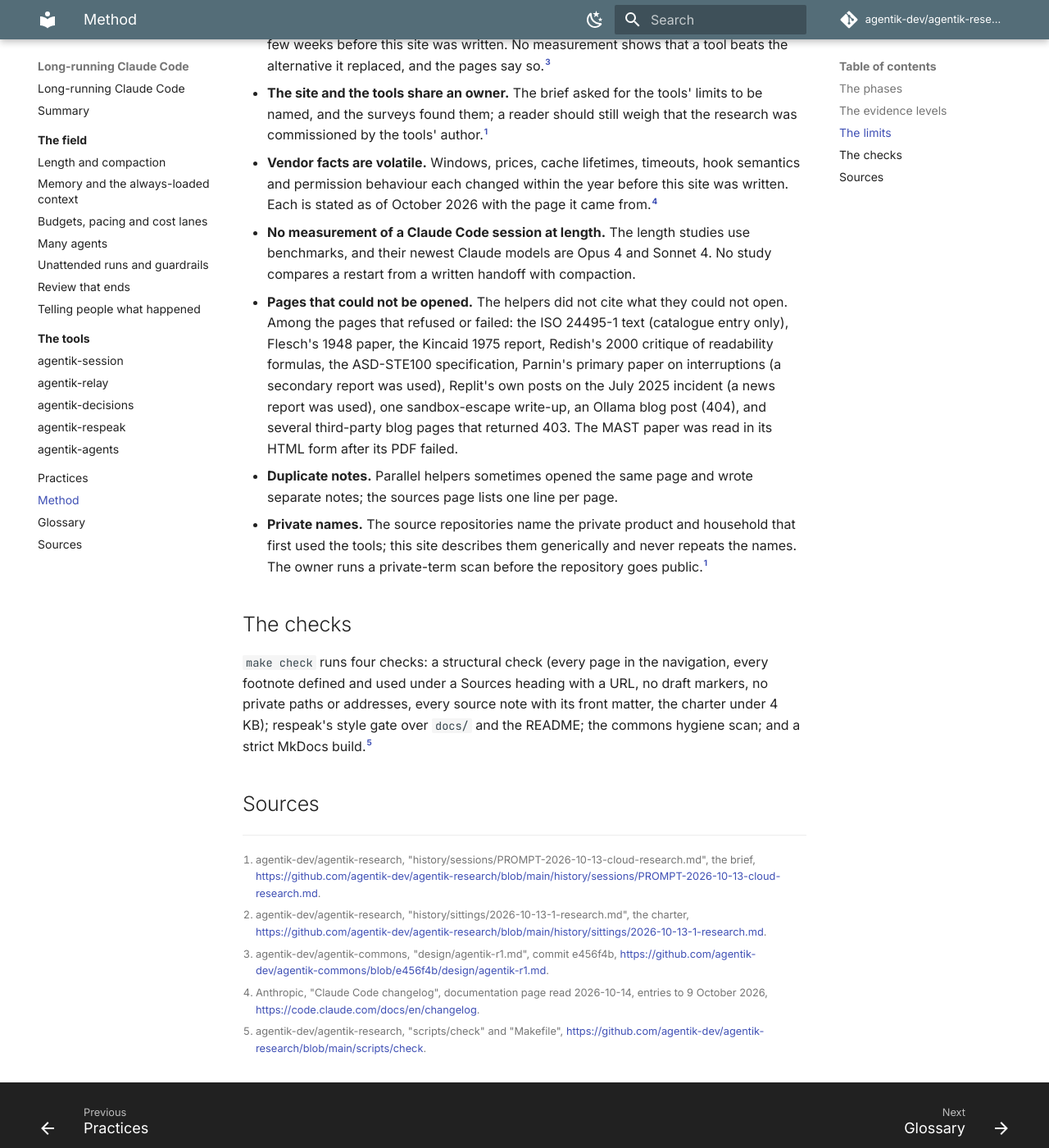
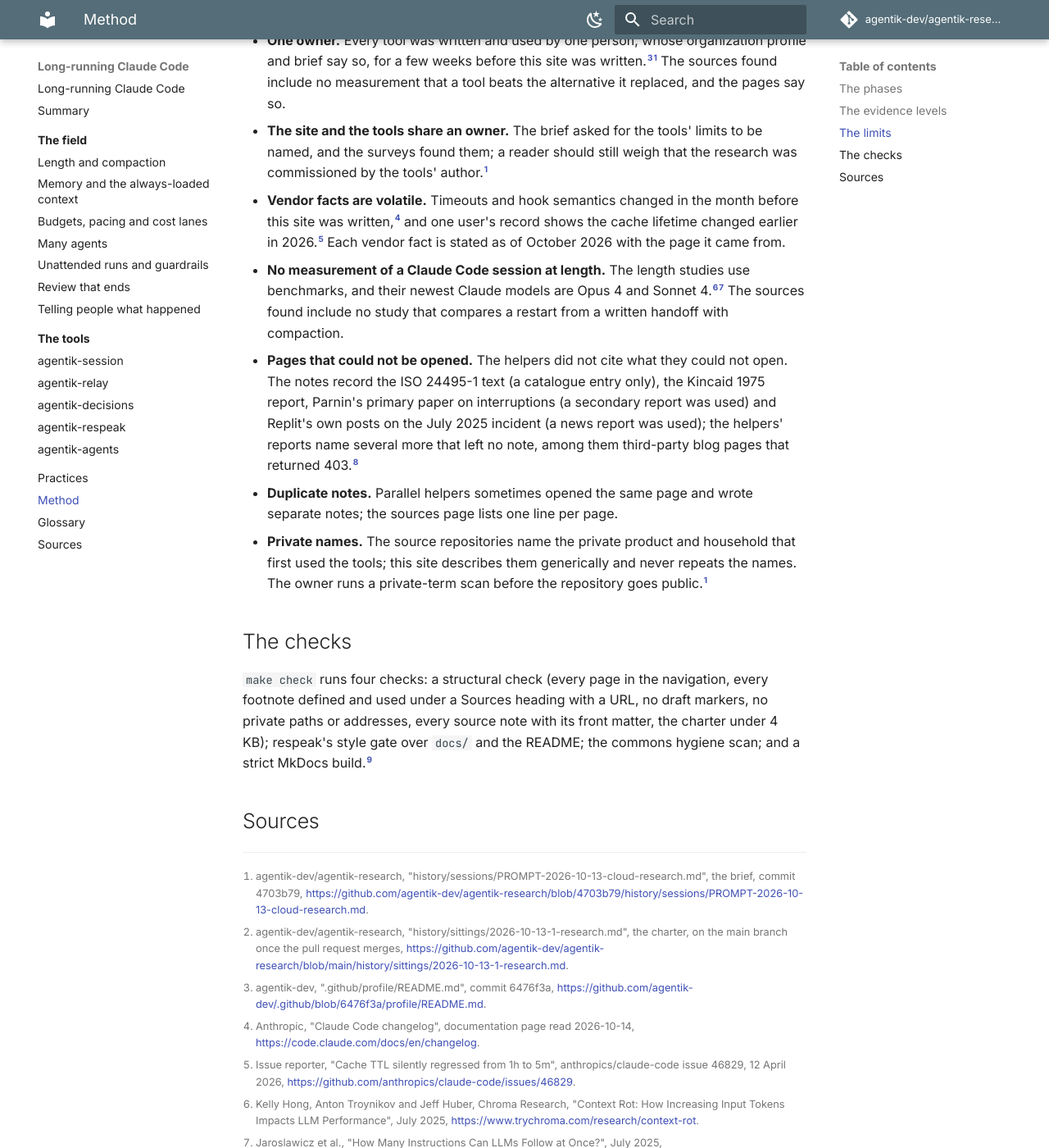
Before and after one commit to agentik-dev/agentik-research, an MkDocs documentation site: the page built from docs/method.md, in a window 1280 px wide and 1400 px high, scrolled down 1647 px. Shown: the whole window at 82% size. Built offline with MkDocs 1.6.1 and Material for MkDocs 9.7.7, drawn with Linux system fonts in a browser that asks for light colours; comment, search, counter and statistics services are not loaded; some of the changed text lies outside the part shown.

Commit message:
refute: method and glossary; tenses, pinned links and definitions corrected

```diff
--- a/docs/method.md
+++ b/docs/method.md
@@ -7,12 +7,12 @@ This site was researched and written by one Claude Code cloud session on 2026-10
 | Phase | What happened | Record |
 |---|---|---|
 | 0. Setup | The seven source repositories were linked read-only at fixed commits: agentik-commons e456f4b, agentik-relay a326550, agentik-session e7f0723, agentik-decisions 80d59eb, agentik-respeak 319f060, agentik-agents 78ce312, the organization profile 6476f3a | The charter[^charter] |
-| 1. Internal survey | One researcher helper per repository read its README, design records, backlog and history by section and wrote a synthesis with every claim's path and commit | `research/synthesis/tools-*.md` |
+| 1. Internal survey | One researcher helper per repository, with the organization profile folded into the commons survey, read its README, design records, backlog and history by section and wrote a synthesis with every claim's path and commit | `research/synthesis/tools-*.md` |
 | 2. External survey | One researcher helper per research question searched for primary sources, opened each one, wrote a source note per source, and wrote a synthesis | `research/synthesis/field-*.md`, `research/sources/` |
 | 3. Outline | Each page's claims in order, with sources and levels, and a check that part 3 maps onto parts 1 and 2 | `research/OUTLINE.md` |
 | 4. Draft | The pages, written from the outline, with a diagram only where it shows a mechanism | `docs/` |
-| 5. Refute | A read-only refuter helper per page checked every claim against the source its footnote cites and reported unsupported, overstated, stale or leaking lines; unsupported and leaking lines were fixed, at most two rounds per page | `NICE_TO_HAVE.md` for the notes kept |
-| 6. Edit | An editor helper per page brought the voice to the repository's respeak configuration without changing a claim, a number, a link or a quotation | The style gate in `make check` |
+| 5. Refute | A read-only refuter helper per page checks every claim against the source its footnote cites and reports unsupported, overstated, stale or leaking lines; unsupported and leaking lines are fixed, at most two rounds per page | The commit log, one commit per page |
+| 6. Edit | An editor helper per page brings the voice to the repository's respeak configuration without changing a claim, a number, a link or a quotation | The style gate in `make check` |
 | 7. Finish | The checks pass, the README is rewritten, and the pull request is marked ready | The pull request |
 
 At most four helpers ran at once. The session read their reports, not their transcripts.
@@ -27,11 +27,11 @@ At most four helpers ran at once. The session read their reports, not their tran
 
 ## The limits
 
-- **One owner.** Every tool was written and used by one person, on a few machines, for a few weeks before this site was written. No measurement shows that a tool beats the alternative it replaced, and the pages say so.[^commonsrecord]
+- **One owner.** Every tool was written and used by one person, whose organization profile and brief say so, for a few weeks before this site was written.[^profile][^brief] The sources found include no measurement that a tool beats the alternative it replaced, and the pages say so.
 - **The site and the tools share an owner.** The brief asked for the tools' limits to be named, and the surveys found them; a reader should still weigh that the research was commissioned by the tools' author.[^brief]
-- **Vendor facts are volatile.** Windows, prices, cache lifetimes, timeouts, hook semantics and permission behaviour each changed within the year before this site was written. Each is stated as of October 2026 with the page it came from.[^changelog]
-- **No measurement of a Claude Code session at length.** The length studies use benchmarks, and their newest Claude models are Opus 4 and Sonnet 4. No study compares a restart from a written handoff with compaction.
-- **Pages that could not be opened.** The helpers did not cite what they could not open. Among the pages that refused or failed: the ISO 24495-1 text (catalogue entry only), Flesch's 1948 paper, the Kincaid 1975 report, Redish's 2000 critique of readability formulas, the ASD-STE100 specification, Parnin's primary paper on interruptions (a secondary report was used), Replit's own posts on the July 2025 incident (a news report was used), one sandbox-escape write-up, an Ollama blog post (404), and several third-party blog pages that returned 403. The MAST paper was read in its HTML form after its PDF failed.
+- **Vendor facts are volatile.** Timeouts and hook semantics changed in the month before this site was written,[^changelog] and one user's record shows the cache lifetime changed earlier in 2026.[^issue46829] Each vendor fact is stated as of October 2026 with the page it came from.
+- **No measurement of a Claude Code session at length.** The length studies use benchmarks, and their newest Claude models are Opus 4 and Sonnet 4.[^chroma][^ifscale] The sources found include no study that compares a restart from a written handoff with compaction.
+- **Pages that could not be opened.** The helpers did not cite what they could not open. The notes record the ISO 24495-1 text (a catalogue entry only), the Kincaid 1975 report, Parnin's primary paper on interruptions (a secondary report was used) and Replit's own posts on the July 2025 incident (a news report was used); the helpers' reports name several more that left no note, among them third-party blog pages that returned 403.[^notes]
 - **Duplicate notes.** Parallel helpers sometimes opened the same page and wrote separate notes; the sources page lists one line per page.
 - **Private names.** The source repositories name the private product and household that first used the tools; this site describes them generically and never repeats the names. The owner runs a private-term scan before the repository goes public.[^brief]
 
@@ -41,8 +41,12 @@ At most four helpers ran at once. The session read their reports, not their tran
 
 ## Sources
 
-[^brief]: agentik-dev/agentik-research, "history/sessions/PROMPT-2026-10-13-cloud-research.md", the brief, <https://github.com/agentik-dev/agentik-research/blob/main/history/sessions/PROMPT-2026-10-13-cloud-research.md>.
-[^charter]: agentik-dev/agentik-research, "history/sittings/2026-10-13-1-research.md", the charter, <https://github.com/agentik-dev/agentik-research/blob/main/history/sittings/2026-10-13-1-research.md>.
-[^commonsrecord]: agentik-dev/agentik-commons, "design/agentik-r1.md", commit e456f4b, <https://github.com/agentik-dev/agentik-commons/blob/e456f4b/design/agentik-r1.md>.
-[^changelog]: Anthropic, "Claude Code changelog", documentation page read 2026-10-14, entries to 9 October 2026, <https://code.claude.com/docs/en/changelog>.
-[^check]: agentik-dev/agentik-research, "scripts/check" and "Makefile", <https://github.com/agentik-dev/agentik-research/blob/main/scripts/check>.
+[^brief]: agentik-dev/agentik-research, "history/sessions/PROMPT-2026-10-13-cloud-research.md", the brief, commit 4703b79, <https://github.com/agentik-dev/agentik-research/blob/4703b79/history/sessions/PROMPT-2026-10-13-cloud-research.md>.
+[^charter]: agentik-dev/agentik-research, "history/sittings/2026-10-13-1-research.md", the charter, on the main branch once the pull request merges, <https://github.com/agentik-dev/agentik-research/blob/main/history/sittings/2026-10-13-1-research.md>.
+[^profile]: agentik-dev, ".github/profile/README.md", commit 6476f3a, <https://github.com/agentik-dev/.github/blob/6476f3a/profile/README.md>.
+[^changelog]: Anthropic, "Claude Code changelog", documentation page read 2026-10-14, <https://code.claude.com/docs/en/changelog>.
+[^issue46829]: Issue reporter, "Cache TTL silently regressed from 1h to 5m", anthropics/claude-code issue 46829, 12 April 2026, <https://github.com/anthropics/claude-code/issues/46829>.
+[^chroma]: Kelly Hong, Anton Troynikov and Jeff Huber, Chroma Research, "Context Rot: How Increasing Input Tokens Impacts LLM Performance", July 2025, <https://www.trychroma.com/research/context-rot>.
+[^ifscale]: Jaroslawicz et al., "How Many Instructions Can LLMs Follow at Once?", July 2025, <https://arxiv.org/abs/2507.11538>.
+[^notes]: agentik-dev/agentik-research, "research/sources/", the source notes, on the main branch once the pull request merges, <https://github.com/agentik-dev/agentik-research/tree/main/research/sources>.
+[^check]: agentik-dev/agentik-research, "scripts/check" and "Makefile", commit 4703b79, <https://github.com/agentik-dev/agentik-research/blob/4703b79/scripts/check>.
```
Also changed, not shown: docs/glossary.md (+11 -11 lines).
